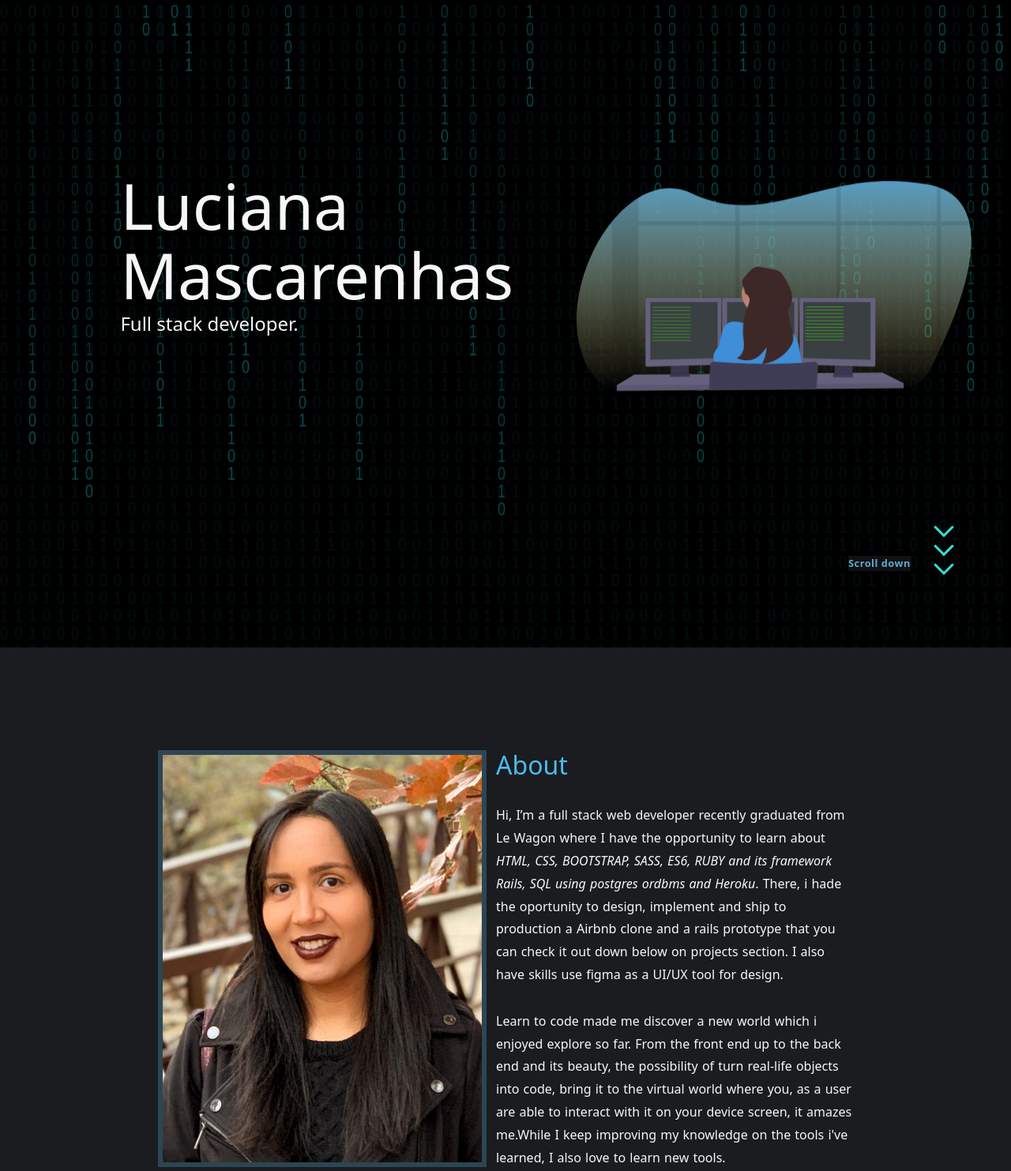
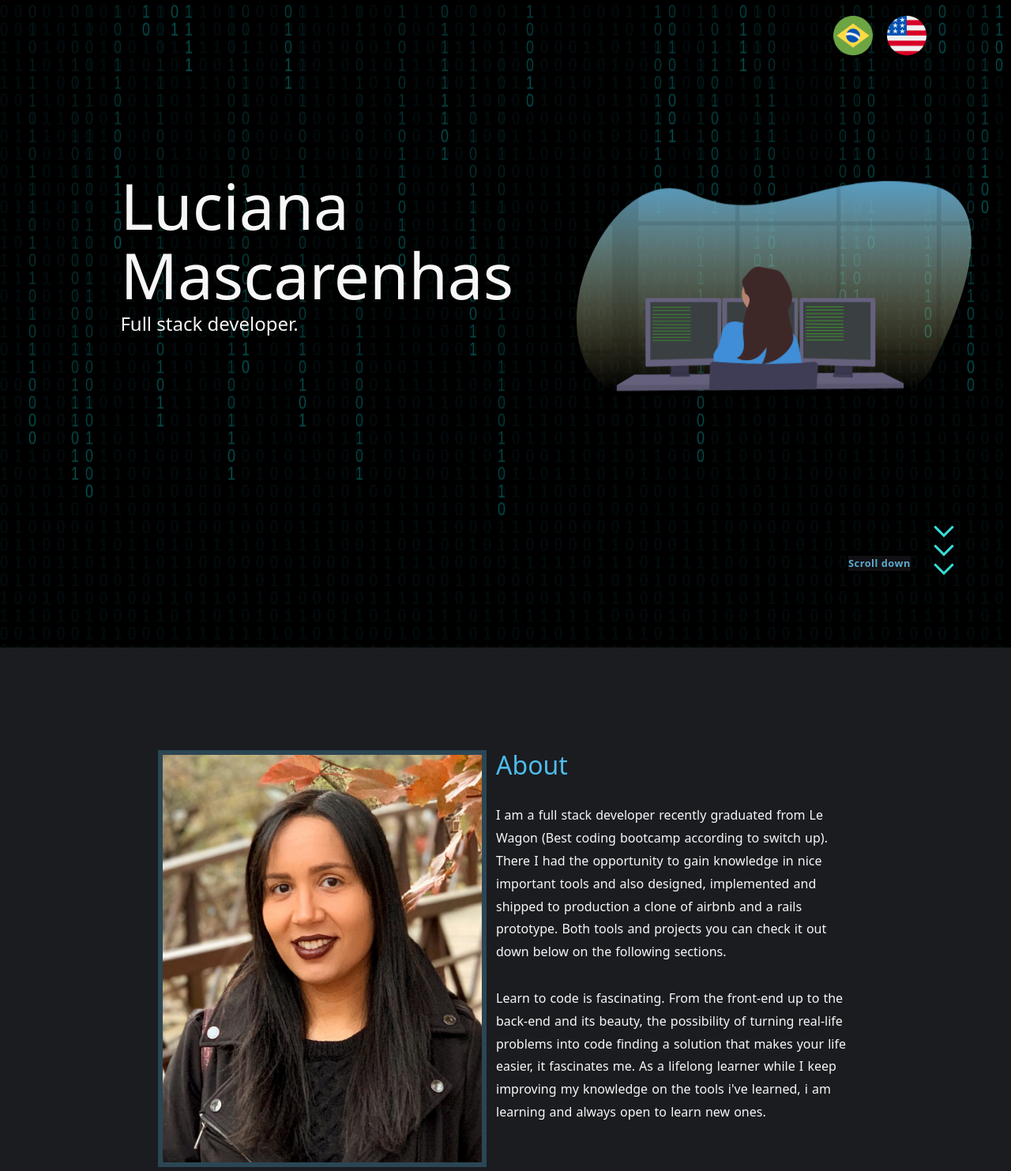
Before and after one commit to LucyMasc/portfolio, a website: page index.html in a window 1280 px wide. Shown: the top 1483 px of the page at 79% size. Drawn offline with nearby package versions, Linux system fonts and the light colour scheme.

Commit message:
language switcher flags added

```diff
--- a/index.html
+++ b/index.html
@@ -43,6 +43,11 @@
     <div class="page">
       <!-- <canvas id="c"></canvas> -->
       <header class="header">
+        <div class="language-switcher-flags">
+          <a href="#"><img src="images/brazil.png" alt=""></a>
+          <a href="#"><img src="images/united-states.png" alt="brazil flag"></a>
+        </div>
+
         <canvas id="c"></canvas>
         <!-- <div class="container d-flex justify-content-center"> -->
         <div class="header--title">
@@ -423,24 +428,10 @@
           <div class="section-text" data-aos="zoom-in-left">
             <h2>About</h2>
             <p>
-              Hi, I’m a full stack web developer recently graduated from Le
-              Wagon where I have the opportunity to learn about
-              <em
-                >HTML, CSS, BOOTSTRAP, SASS, ES6, RUBY and its framework Rails,
-                SQL using postgres ordbms and Heroku</em
-              >. There, i hade the oportunity to design, implement and ship to
-              production a Airbnb clone and a rails prototype that you can check
-              it out down below on projects section. I also have skills use
-              figma as a UI/UX tool for design.
+              I am a full stack developer recently graduated from Le Wagon (Best coding bootcamp according to switch up). There I had the opportunity to gain knowledge in nice important tools and also designed, implemented and shipped to production a clone of airbnb and a rails prototype. Both tools and projects you can check it out down below on the following sections.
             </p>
             <p>
-              Learn to code made me discover a new world which i enjoyed explore
-              so far. From the front end up to the back end and its beauty, the
-              possibility of turn real-life objects into code, bring it to the
-              virtual world where you, as a user are able to interact with it on
-              your device screen, it amazes me.While I keep improving my
-              knowledge on the tools i've learned, I also love to learn new
-              tools.
+              Learn to code is fascinating. From the front-end up to the back-end and its beauty, the possibility of turning real-life problems into code finding a solution that makes your life easier, it fascinates me. As a lifelong learner while I keep improving my knowledge on the tools i've learned, i am learning and always open to learn new ones.
             </p>
             <!-- Currently i am also learning node.Js, react and
               NOSQL using mongo db as a dbms. -->
@@ -580,7 +571,9 @@
         </div>
       </section>
       <footer>
+
         <div class="container div--footer">
+          <p>I am available and ready to be part of your team. I’m just a click away, are you sure you gonna miss it?</p>
           <div class="contact-btns">
             <a class="contact-btns-link" href=""><i class="far fa-envelope"></i></a></i>
             <a class="contact-btns-link" href=""><i class="fab fa-github"></i></a>
--- a/styles/style.css
+++ b/styles/style.css
@@ -24,6 +24,27 @@ h2 {
   background-color: var(--background-color-section);
 } */
 /* ---------------------------- HEADER -----------------------*/
+
+.language-switcher-flags {
+  display: inline-block;
+  justify-content: space-around;
+  position: absolute;
+  /* height: 10px; */
+  height: 10px;
+  right: 100px;
+  top: 20px;
+}
+.language-switcher-flags > a {
+  margin: 0 7px;
+}
+.language-switcher-flags > a > img {
+  height: 50px;
+  position: relative;
+
+  /* clear: both; */
+  /* margin-top: auto; */
+  /* position: absolute; */
+}
 
 canvas {
   display: flex;
```
Also changed, not shown: images/brazil-flag.png (added), images/brazil.png (added), images/united-states.png (added), images/usa-flag.png (added), 2 other files.
